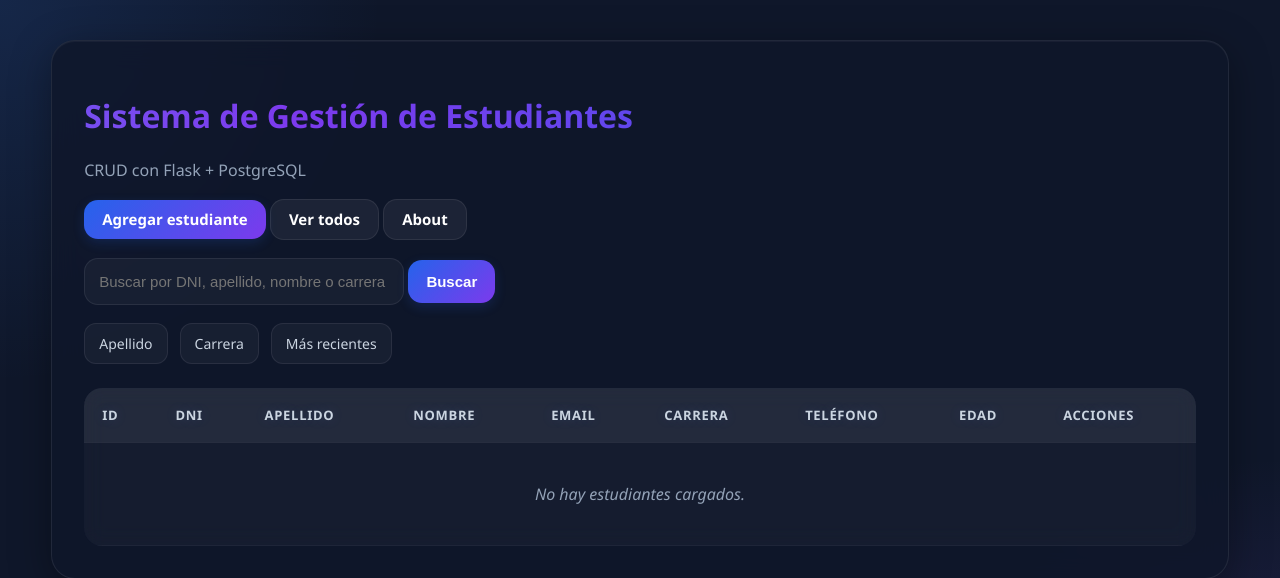
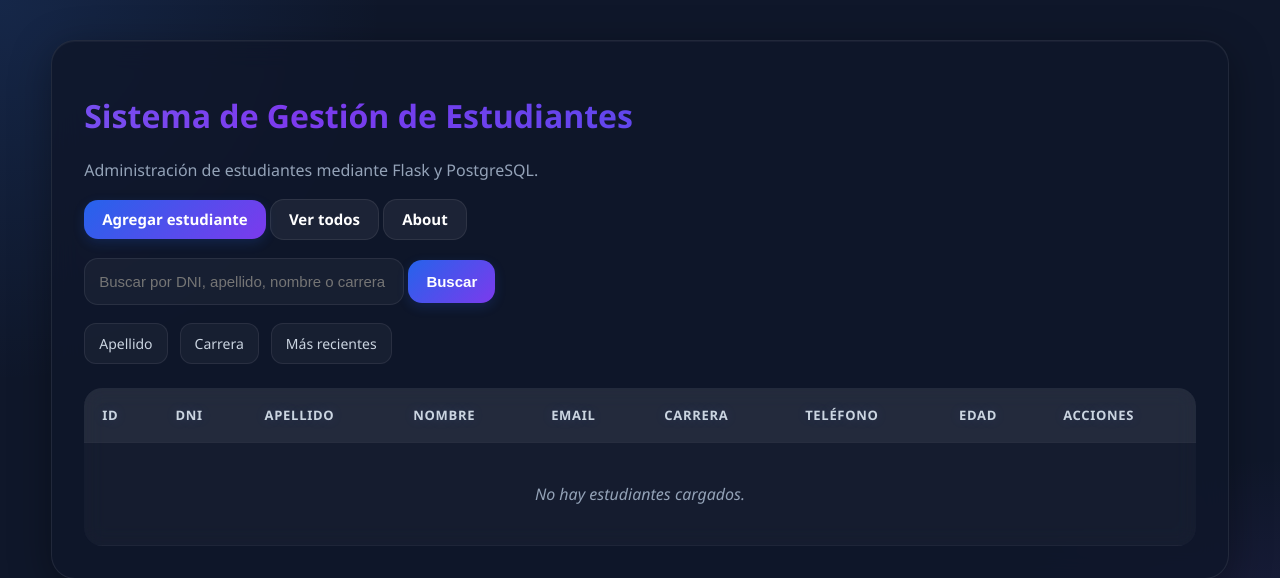
Before and after one commit to FranEsquivel/tp_programacion2_integrador, a Flask app: page / in a window 1280 px wide. Shown: the top 578 px of the page. Run offline with Flask 3, Linux system fonts and the light colour scheme; data that the repository does not hold is empty; some libraries are stand-ins or nearby versions.

Commit message:
Agrega gitignore y actualiza subtítulo de la vista principal

```diff
--- a/templates/index.html
+++ b/templates/index.html
@@ -4,7 +4,7 @@
 
 {% block content %}
 <h1>Sistema de Gestión de Estudiantes</h1>
-<p class="subtitle">CRUD con Flask + PostgreSQL</p>
+<p class="subtitle">Administración de estudiantes mediante Flask y PostgreSQL.</p>
 
 <div class="actions">
     <a class="btn" href="{{ url_for('agregar') }}">Agregar estudiante</a>
```
Also changed, not shown: 1 other file.
